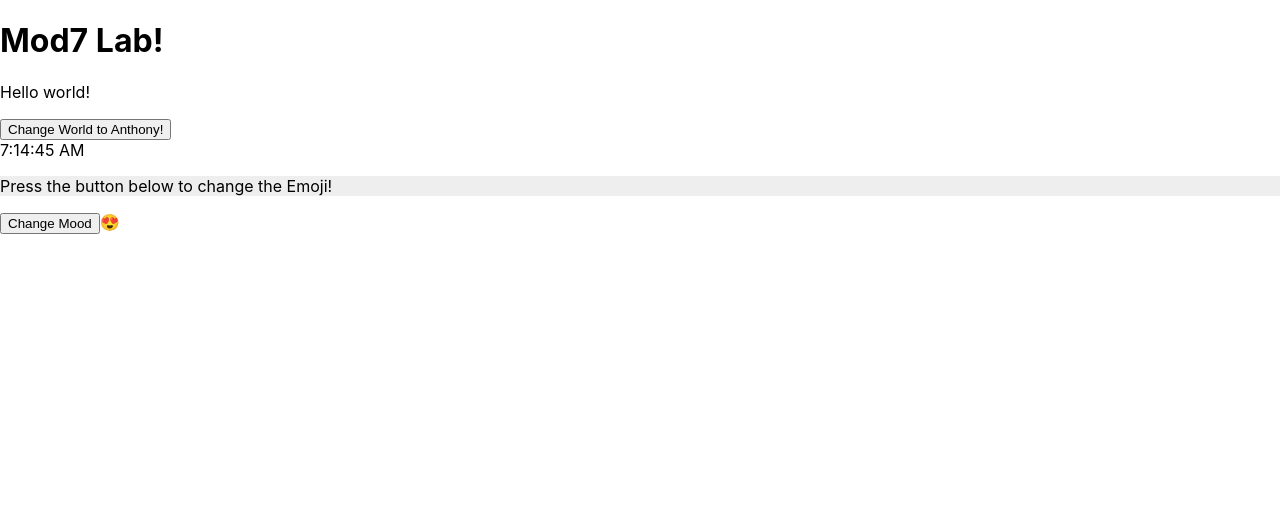
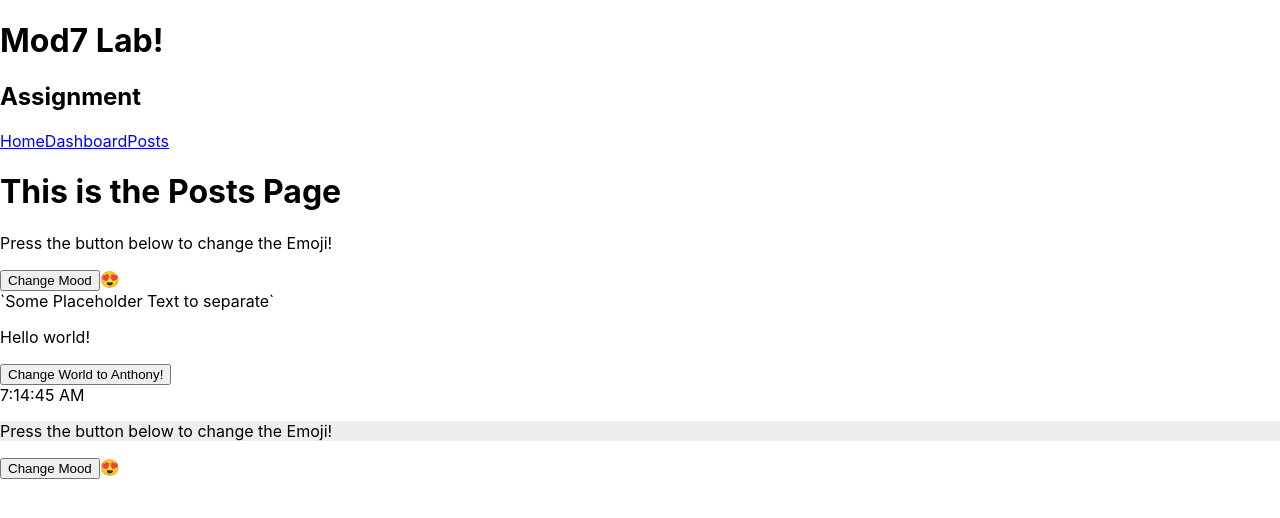
Before and after one commit to ShimiLie/Mod7Lab, a React (Create React App) app: page /Posts in a window 1280 px wide. Shown: the top 518 px of the page. Built offline with nearby package versions, Linux system fonts and the light colour scheme.

Commit message:
added routes

```diff
--- a/src/App.js
+++ b/src/App.js
@@ -3,10 +3,43 @@ import Clock from "./components/Clock";
 import Emoji from "./components/Emoji";
 import Greetings from "./components/Greetings";
 import ThemeContextProvider from "./contexts/ThemedContext";
+import { BrowserRouter, Routes, Route, Link, NavLink } from "react-router-dom";
+
+// pages
+import Home from "./pages/Home";
+import Dashboard from "./pages/Dashboard";
+import Posts from "./pages/Posts";
+
 
 function App() {
   return (
     <>
+      <BrowserRouter>
+      <header>
+        <nav>
+          <h1>Assignment</h1>
+          <Link to="/">Home</Link>
+          <NavLink to="Dashboard">Dashboard</NavLink>
+          <NavLink to="Posts">Posts</NavLink>
+        </nav>
+      </header>
+        <main>
+          <Routes>
+              <Route path="/" element={<Home />} />
+              <Route path="Dashboard" element={<Dashboard />} />
+              <Route path="Posts" element={<Posts />} />
+          </Routes>
+        </main>
+      </BrowserRouter>
+
+      <div>
+        `Some
+        Placeholder
+        Text
+        to separate`
+      </div>
+
+
       <ThemeContextProvider>
         <Greetings />
         <Clock />
--- /dev/null
+++ b/src/components/Emojii.js
@@ -0,0 +1,22 @@
+import React, {useState, useContext} from "react";
+
+
+const Emojii = () => {
+     const[toggle, setToggle] = useState(true)
+
+
+    const handleClick = () => {
+        setToggle(!toggle);
+    }
+
+
+    return(
+                <>
+                    <p>Press the button below to change the Emoji!</p>
+                    <button onClick={handleClick} >Change Mood</button>
+                    {toggle ? "😍" : "😡"}
+                </>
+    )
+}
+
+export default Emojii;
--- /dev/null
+++ b/src/pages/Dashboard.js
@@ -0,0 +1,15 @@
+import React from "react";
+import Clock from "../components/Clock";
+
+
+const Dashboard = () => {
+    return(
+        <>
+            <h1>This is the Dashboard Page</h1>
+            <Clock />
+        </>
+    )
+}
+
+
+export default Dashboard;
--- /dev/null
+++ b/src/pages/Home.js
@@ -0,0 +1,15 @@
+import React from "react";
+import Greetings from "../components/Greetings";
+
+
+const Home = () => {
+    return(
+        <>
+            <h1>This is the Home Page</h1>
+            <Greetings />
+        </>
+    )
+}
+
+
+export default Home;
--- /dev/null
+++ b/src/pages/Posts.js
@@ -0,0 +1,15 @@
+import React from "react";
+import Emojii from "../components/Emojii";
+
+
+const Posts = () => {
+    return(
+        <>
+            <h1>This is the Posts Page</h1>
+            <Emojii />
+        </>
+    )
+}
+
+
+export default Posts;
```
